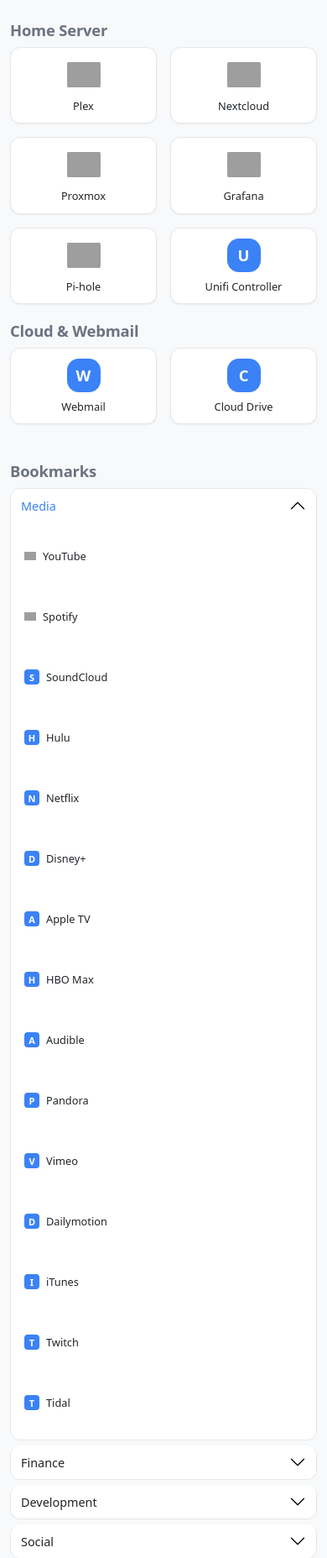
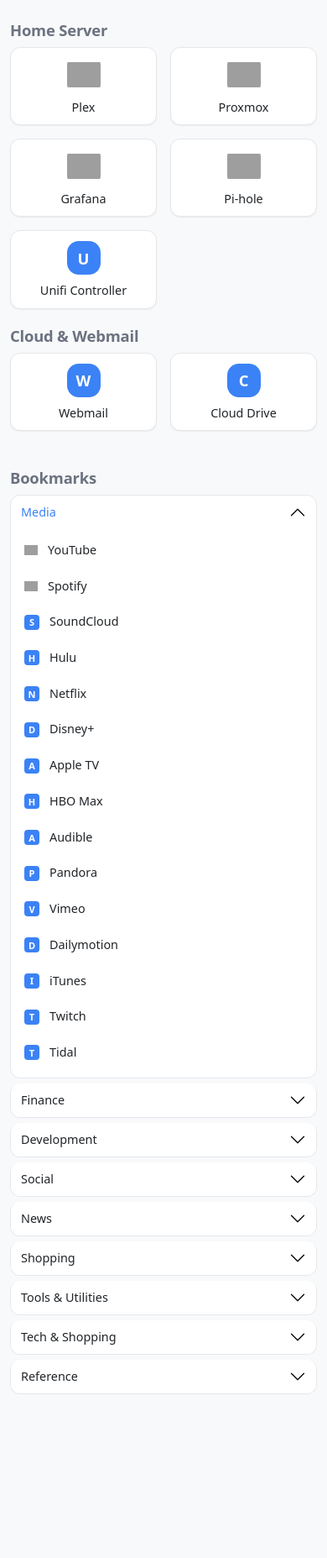
Before and after one commit to noahhefner/homelab-dashboard, a Flask app: page / in a window 390 px wide. Shown: the part 57-1912 px from the top of the page at 84% size. After the commit the page ends 1717 px from the top, so only its background shows below. Run offline with Flask 3, Linux system fonts and the light colour scheme; some libraries are stand-ins or nearby versions; grey boxes are pictures that could not be loaded.

Commit message:
non-root docker user, bookmark spacing on mobile

```diff
--- a/app/static/app.css
+++ b/app/static/app.css
@@ -182,7 +182,7 @@ aside {
 .bookmark-link {
   display: flex;
   align-items: center;
-  gap: 0.5rem;
+  gap: 0.75rem;
   padding: 0.4375rem 0.375rem;
   font-size: 0.875rem;
   line-height: 1.3;
@@ -210,8 +210,8 @@ aside {
 
 .bookmark-icon {
   flex: 0 0 auto;
-  width: 1rem;
-  height: 1rem;
+  width: 1.25rem;
+  height: 1.25rem;
   object-fit: contain;
   border-radius: 3px;
 }
@@ -301,8 +301,7 @@ aside {
 
 /* Mobile refinements: comfortable touch targets and tighter padding on small screens */
 @media (max-width: 575.98px) {
-  .tile,
-  .bookmark-link {
+  .tile {
     min-height: 4.5rem;
   }
 
@@ -323,8 +322,8 @@ aside {
   }
 
   .bookmark-icon {
-    width: 0.875rem;
-    height: 0.875rem;
+    width: 1rem;
+    height: 1rem;
   }
 
   .bookmark-monogram {
@@ -335,7 +334,7 @@ aside {
 
   .tile-name,
   .bookmark-link {
-    font-size: 0.8rem;
+    font-size: 0.9rem;
   }
 }
 
--- a/config/example.yaml
+++ b/config/example.yaml
@@ -15,9 +15,6 @@ tile_groups:
       - name: Plex
         url: "https://plex.lan:3240"
         icon: "https://cdn.jsdelivr.net/gh/homarr-labs/dashboard-icons/svg/plex.svg"
-      - name: Nextcloud
-        url: "https://cloud.lan"
-        icon: "https://cdn.jsdelivr.net/gh/homarr-labs/dashboard-icons/svg/nextcloud.svg"
       - name: Proxmox
         url: "https://proxmox.lan:8006"
         icon: "https://cdn.jsdelivr.net/gh/homarr-labs/dashboard-icons/svg/proxmox.svg"
```
Also changed, not shown: 1 other file.
